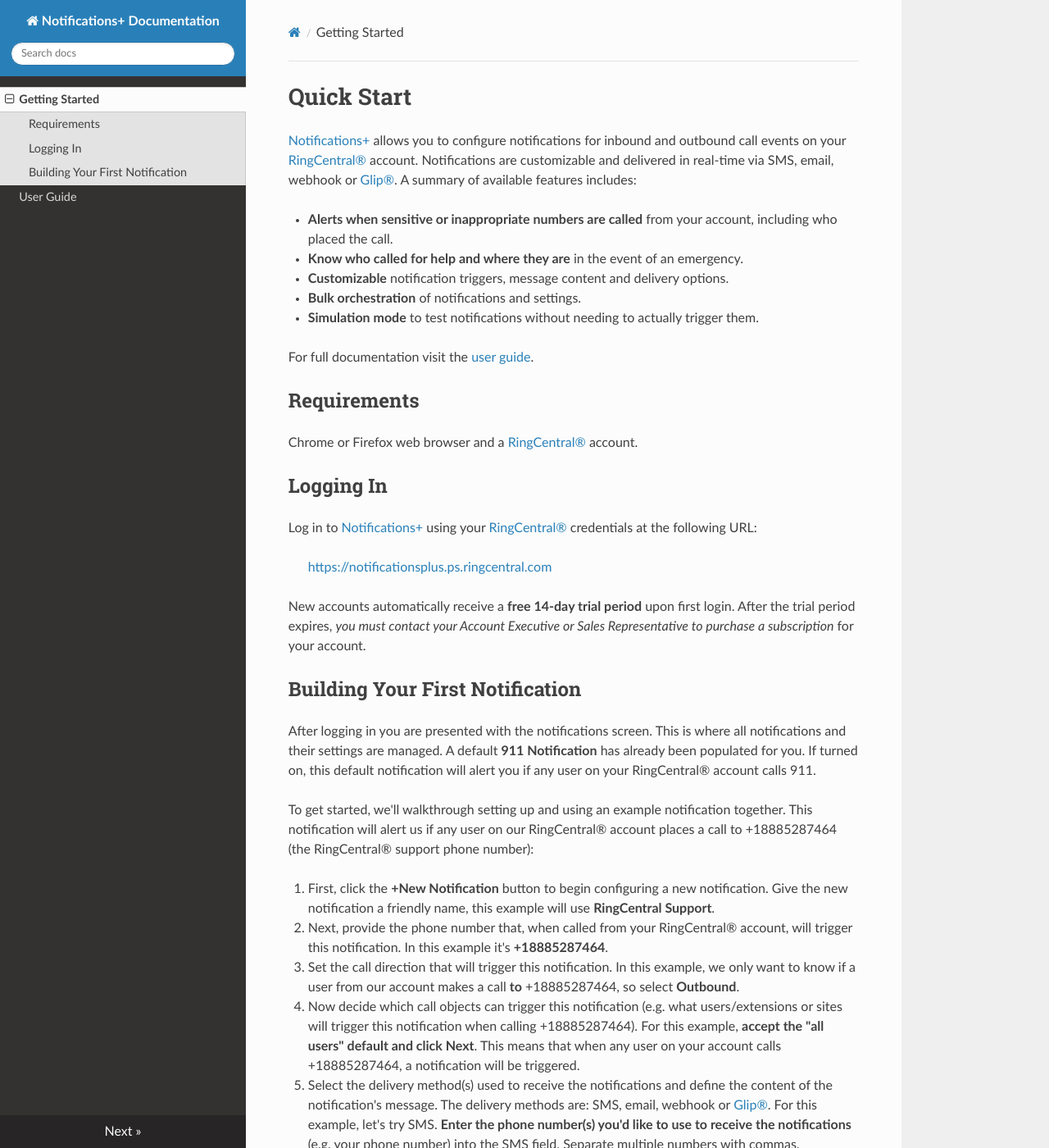
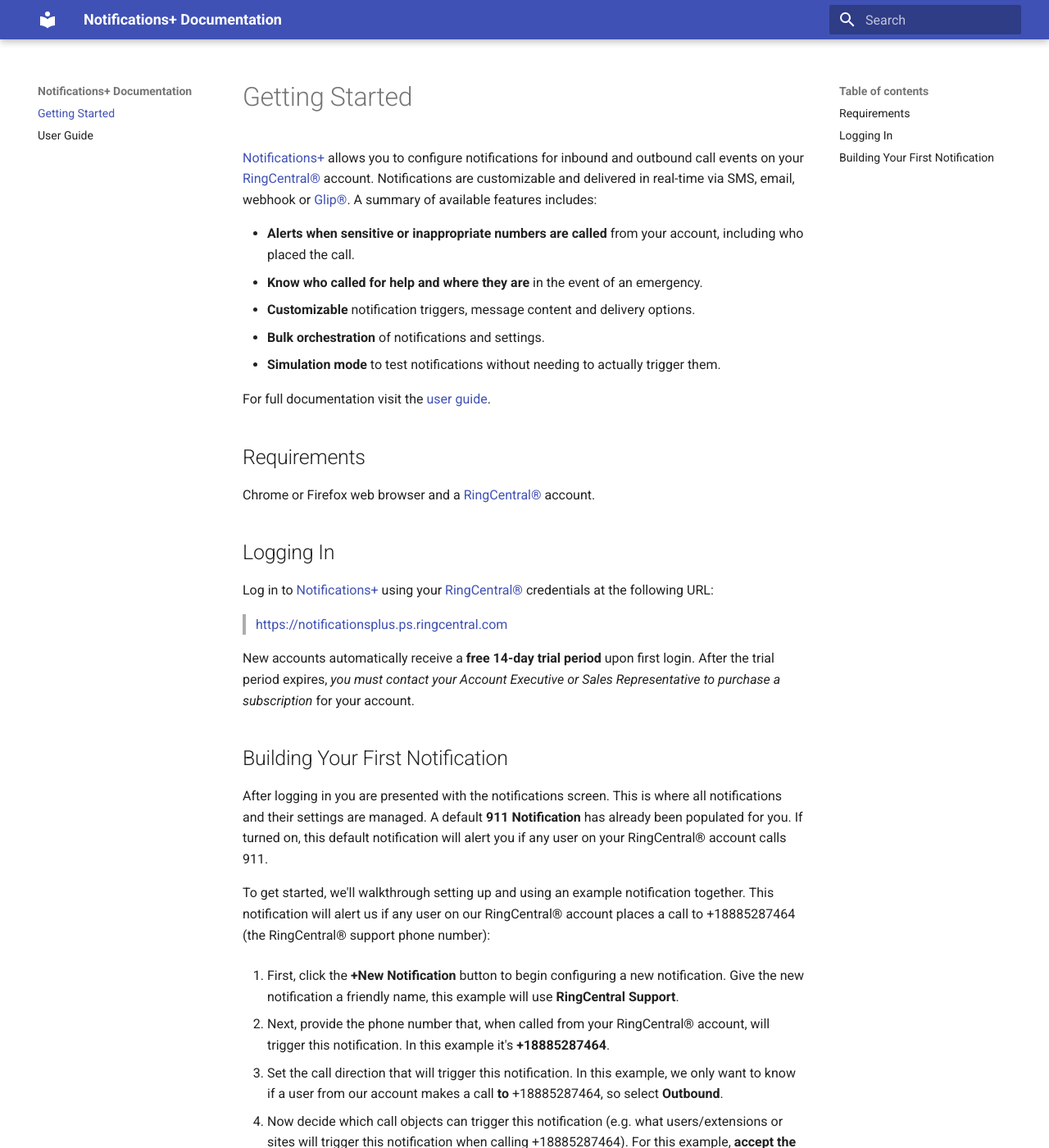
Before and after one commit to RingCentral-Pro-Services/notificationsplus-docs, an MkDocs documentation site: the page built from docs/index.md, in a window 1280 px wide and 1400 px high. Shown: the whole window at 82% size. Built offline with MkDocs 1.6.1 and Material for MkDocs 9.7.7, drawn with Linux system fonts in a browser that asks for light colours; nearby versions of some CDN libraries; some of the changed text lies outside the part shown.

Commit message:
Testing themes

```diff
--- a/docs/index.md
+++ b/docs/index.md
@@ -1,4 +1,4 @@
-# Quick Start
+# Getting Started
 
 [Notifications+](https://notificationsplus.ps.ringcentral.com) allows you to configure notifications for inbound and outbound call events on your [RingCentral®](https://ringcentral.com) account. Notifications are customizable and delivered in real-time via SMS, email, webhook or [Glip®](https://app.ringcentral.com). A summary of available features includes:
 
--- a/mkdocs.yml
+++ b/mkdocs.yml
@@ -3,4 +3,4 @@ site_url: https://notifications-documentation.readthedocs.io/en/latest/
 nav:
     - Getting Started: index.md
     - User Guide: guide.md
-theme: readthedocs
+theme: material
```
